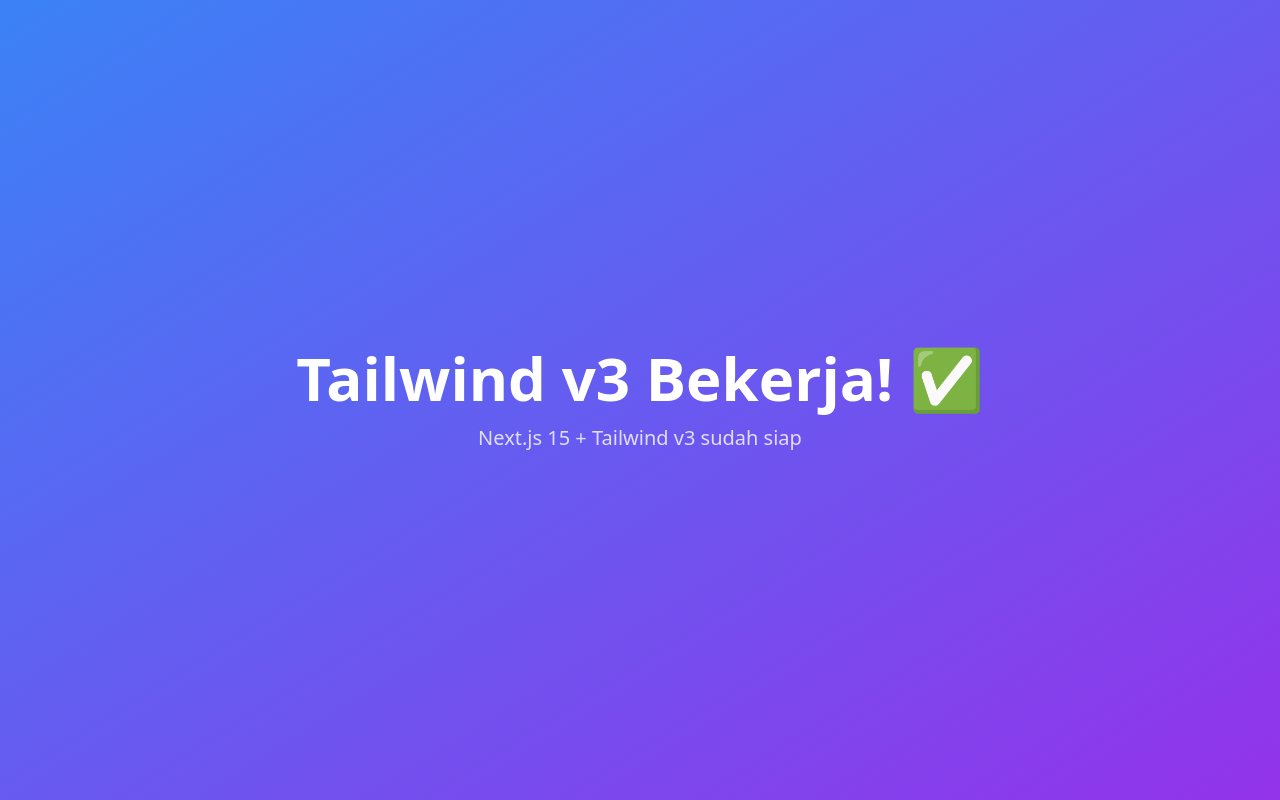
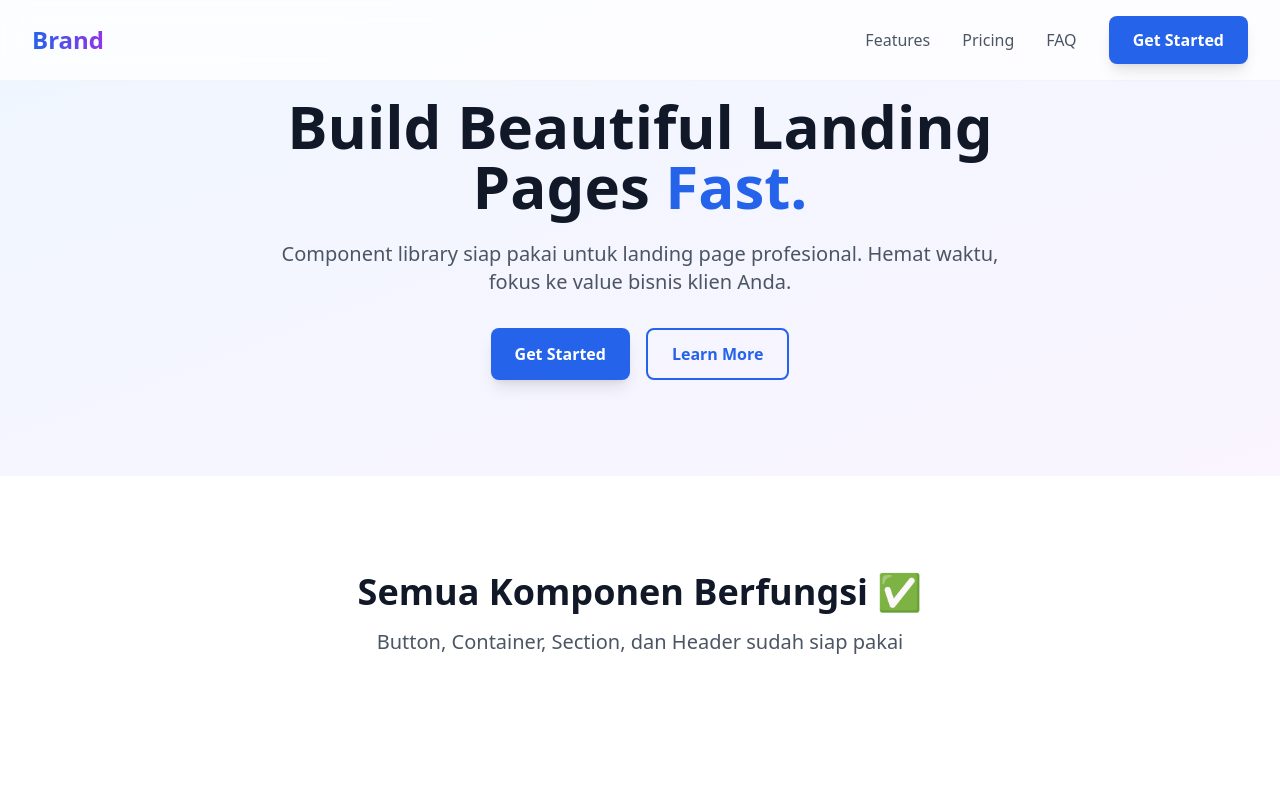
Before and after one commit to vanbumi/upwork-portfolio, a Next.js app: page / in a window 1280 px wide. Built offline with nearby package versions, Linux system fonts and the light colour scheme.

Commit message:
Day 2: Component library - Button, Container, Section, Header

```diff
--- a/app/page.tsx
+++ b/app/page.tsx
@@ -1,14 +1,44 @@
+import { Header } from '@/components/layouts/Header'
+import { Section } from '@/components/ui/Section'
+import { Button } from '@/components/ui/Button'
+import { Container } from '@/components/ui/Container'
+
 export default function Home() {
   return (
-    <main className="min-h-screen bg-gradient-to-br from-blue-500 to-purple-600 flex items-center justify-center">
-      <div className="text-center">
-        <h1 className="text-4xl md:text-6xl font-bold text-white mb-4">
-          Tailwind v3 Bekerja! ✅
-        </h1>
-        <p className="text-xl text-white/80">
-          Next.js 15 + Tailwind v3 sudah siap
-        </p>
-      </div>
+    <main>
+      <Header />
+
+      {/* Hero Section */}
+      <Section background="gradient" className="pt-32">
+        <div className="text-center max-w-3xl mx-auto">
+          <h1 className="text-4xl md:text-6xl font-bold text-gray-900 mb-6">
+            Build Beautiful Landing Pages
+            <span className="text-blue-600"> Fast.</span>
+          </h1>
+          <p className="text-xl text-gray-600 mb-8">
+            Component library siap pakai untuk landing page profesional.
+            Hemat waktu, fokus ke value bisnis klien Anda.
+          </p>
+          <div className="flex gap-4 justify-center">
+            <Button variant="primary">Get Started</Button>
+            <Button variant="outline">Learn More</Button>
+          </div>
+        </div>
+      </Section>
+
+      {/* Test Section */}
+      <Section background="white">
+        <Container>
+          <div className="text-center mb-12">
+            <h2 className="text-3xl md:text-4xl font-bold text-gray-900 mb-4">
+              Semua Komponen Berfungsi ✅
+            </h2>
+            <p className="text-xl text-gray-600">
+              Button, Container, Section, dan Header sudah siap pakai
+            </p>
+          </div>
+        </Container>
+      </Section>
     </main>
   )
 }
--- /dev/null
+++ b/components/layouts/Header.tsx
@@ -0,0 +1,71 @@
+'use client'
+
+import { useState } from 'react'
+import { Container } from '../ui/Container'
+import { Button } from '../ui/Button'
+
+export const Header = () => {
+  const [isMenuOpen, setIsMenuOpen] = useState(false)
+
+  const menuItems = ['Features', 'Pricing', 'FAQ']
+
+  return (
+    <header className="fixed top-0 left-0 right-0 bg-white/80 backdrop-blur-md z-50 border-b border-gray-100">
+      <Container>
+        <div className="flex items-center justify-between py-4">
+          {/* Logo */}
+          <div className="text-2xl font-bold bg-gradient-to-r from-blue-600 to-purple-600 bg-clip-text text-transparent">
+            Brand
+          </div>
+
+          {/* Desktop Menu */}
+          <nav className="hidden md:flex items-center gap-8">
+            {menuItems.map((item) => (
+              <a
+                key={item}
+                href={`#${item.toLowerCase()}`}
+                className="text-gray-600 hover:text-gray-900 transition-colors"
+              >
+                {item}
+              </a>
+            ))}
+            <Button variant="primary">Get Started</Button>
+          </nav>
+
+          {/* Mobile Menu Button */}
+          <button
+            className="md:hidden"
+            onClick={() => setIsMenuOpen(!isMenuOpen)}
+          >
+            <svg className="w-6 h-6" fill="none" stroke="currentColor" viewBox="0 0 24 24">
+              {isMenuOpen ? (
+                <path strokeLinecap="round" strokeLinejoin="round" strokeWidth={2} d="M6 18L18 6M6 6l12 12" />
+              ) : (
+                <path strokeLinecap="round" strokeLinejoin="round" strokeWidth={2} d="M4 6h16M4 12h16M4 18h16" />
+              )}
+            </svg>
+          </button>
+        </div>
+
+        {/* Mobile Menu */}
+        {isMenuOpen && (
+          <div className="md:hidden py-4 border-t border-gray-100">
+            <div className="flex flex-col gap-4">
+              {menuItems.map((item) => (
+                <a
+                  key={item}
+                  href={`#${item.toLowerCase()}`}
+                  className="text-gray-600 hover:text-gray-900 py-2"
+                  onClick={() => setIsMenuOpen(false)}
+                >
+                  {item}
+                </a>
+              ))}
+              <Button variant="primary" className="text-center">Get Started</Button>
+            </div>
+          </div>
+        )}
+      </Container>
+    </header>
+  )
+}
--- /dev/null
+++ b/components/ui/Button.tsx
@@ -0,0 +1,42 @@
+import { ReactNode } from 'react'
+
+type ButtonProps = {
+  children: ReactNode
+  variant?: 'primary' | 'secondary' | 'outline'
+  onClick?: () => void
+  href?: string
+  className?: string
+}
+
+export const Button = ({
+  children,
+  variant = 'primary',
+  onClick,
+  href,
+  className = ''
+}: ButtonProps) => {
+
+  const baseStyles = "inline-block px-6 py-3 rounded-lg font-semibold transition-all duration-200 hover:scale-105 cursor-pointer text-center"
+
+  const variants = {
+    primary: "bg-blue-600 hover:bg-blue-700 text-white shadow-lg hover:shadow-xl",
+    secondary: "bg-gray-600 hover:bg-gray-700 text-white",
+    outline: "border-2 border-blue-600 text-blue-600 hover:bg-blue-50"
+  }
+
+  const styles = `${baseStyles} ${variants[variant]} ${className}`
+
+  if (href) {
+    return (
+      <a href={href} className={styles}>
+        {children}
+      </a>
+    )
+  }
+
+  return (
+    <button onClick={onClick} className={styles}>
+      {children}
+    </button>
+  )
+}
--- /dev/null
+++ b/components/ui/Container.tsx
@@ -0,0 +1,19 @@
+import { ReactNode } from 'react'
+
+type ContainerProps = {
+  children: ReactNode
+  className?: string
+  as?: 'div' | 'section' | 'header' | 'footer'
+}
+
+export const Container = ({
+  children,
+  className = '',
+  as: Component = 'div'
+}: ContainerProps) => {
+  return (
+    <Component className={`container mx-auto px-4 md:px-6 lg:px-8 max-w-7xl ${className}`}>
+      {children}
+    </Component>
+  )
+}
--- /dev/null
+++ b/components/ui/Section.tsx
@@ -0,0 +1,29 @@
+import { ReactNode } from 'react'
+import { Container } from './Container'
+
+type SectionProps = {
+  children: ReactNode
+  className?: string
+  background?: 'white' | 'gray' | 'gradient'
+}
+
+export const Section = ({
+  children,
+  className = '',
+  background = 'white'
+}: SectionProps) => {
+
+  const backgrounds = {
+    white: 'bg-white',
+    gray: 'bg-gray-50',
+    gradient: 'bg-gradient-to-br from-blue-50 to-purple-50'
+  }
+
+  return (
+    <section className={`py-16 md:py-24 ${backgrounds[background]} ${className}`}>
+      <Container>
+        {children}
+      </Container>
+    </section>
+  )
+}
--- a/package.json
+++ b/package.json
@@ -9,6 +9,7 @@
     "lint": "eslint"
   },
   "dependencies": {
+    "framer-motion": "^12.38.0",
     "next": "16.2.4",
     "react": "19.2.4",
     "react-dom": "19.2.4"
```
Also changed, not shown: 1 other file (tests, documents, lock files or other folders).
